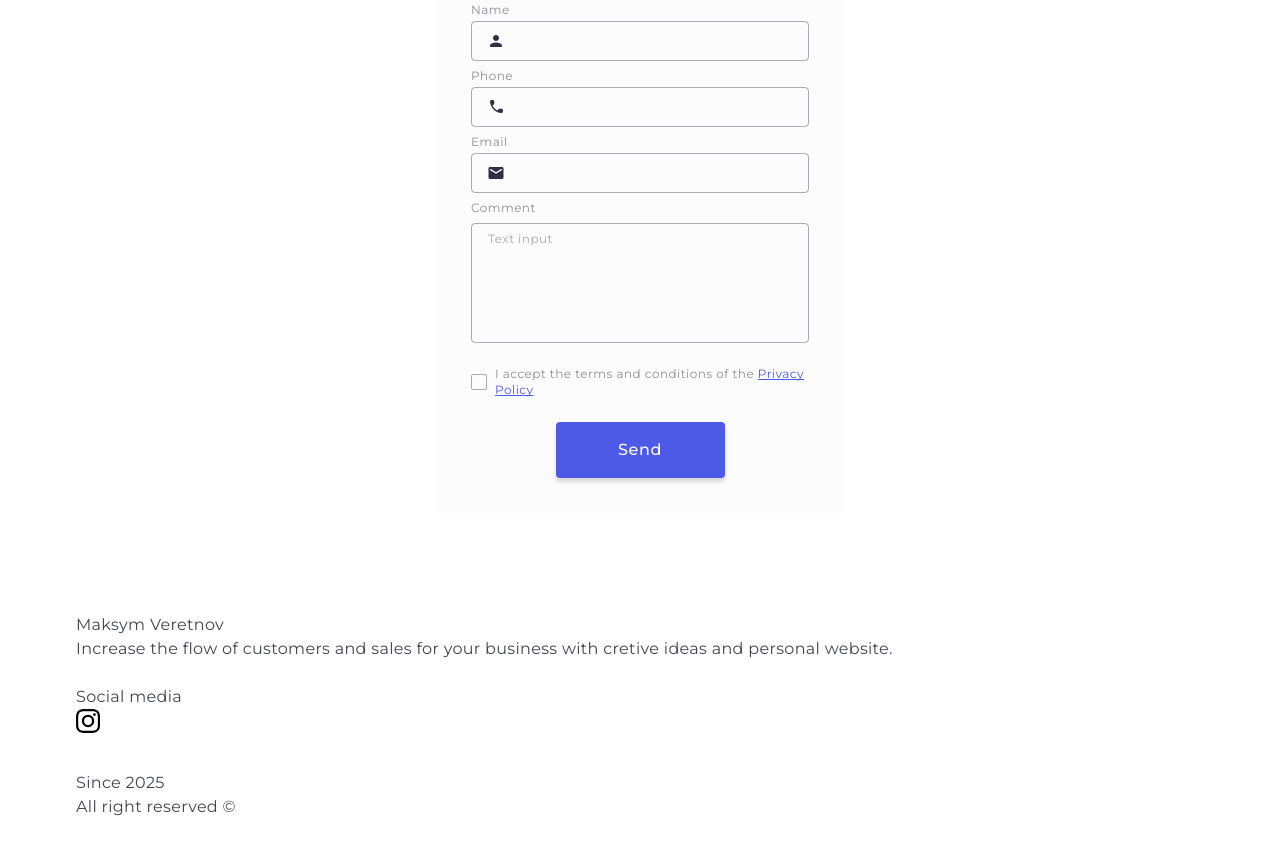
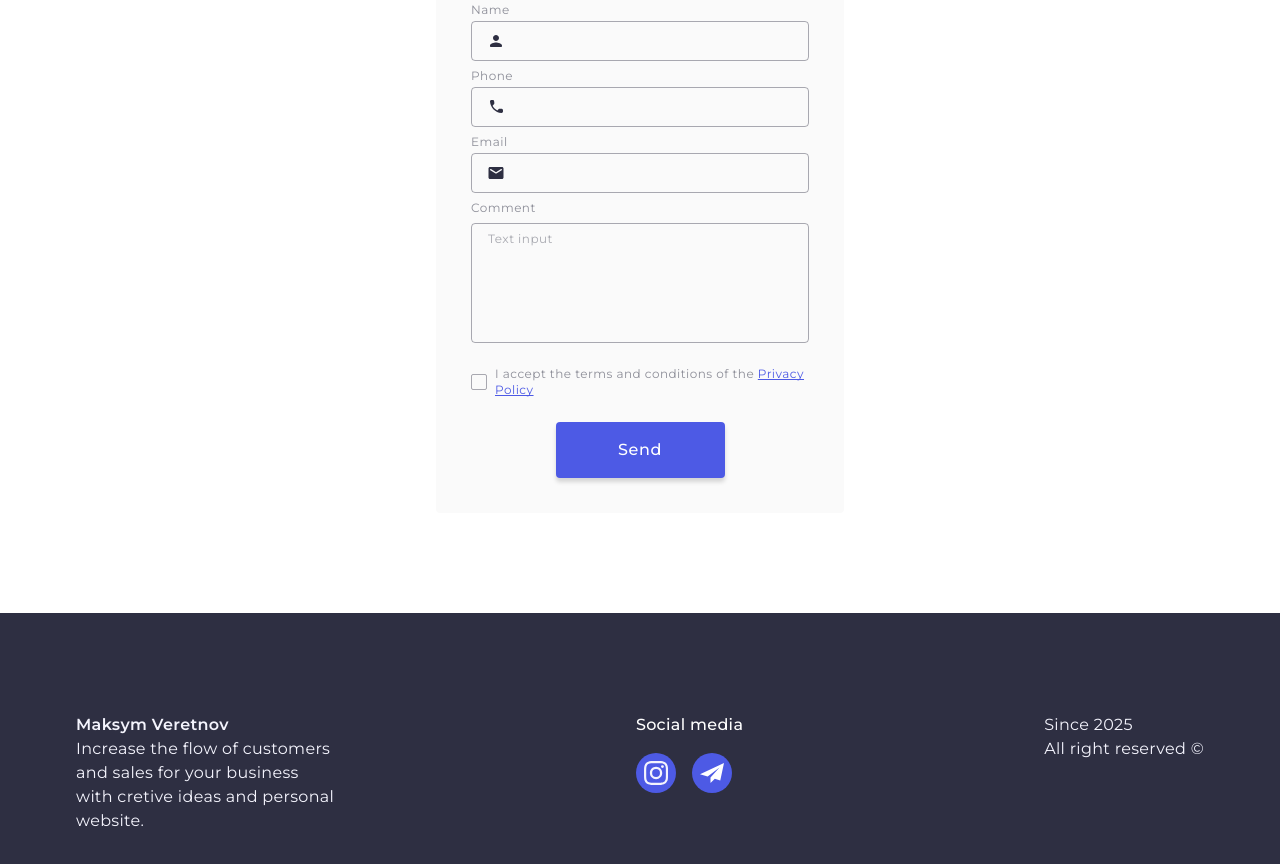
Before and after one commit to vertmaks/personal-website, a plain HTML site: page index.html in a window 1280 px wide. Shown: the part 1755-2619 px from the top of the page. Before the commit the page ends 2574 px from the top, so only its background shows below. Drawn offline with nearby package versions, Linux system fonts and the light colour scheme.

Commit message:
Update styles.css

```diff
--- a/css/styles.css
+++ b/css/styles.css
@@ -239,6 +239,7 @@ header .container {
   flex-direction: row;
   flex-wrap: wrap;
   gap: 20px;
+  margin: 0 auto;
 }
 
 .portfolio-card-link {
@@ -296,7 +297,7 @@ header .container {
   border-radius: 4px;
   /* box-shadow: 0 1px 1px 0 rgba(0, 0, 0, 0.14), 0 1px 3px 0 rgba(0, 0, 0, 0.12),
     0 2px 1px 0 rgba(0, 0, 0, 0.2); */
-  background: #fcfcfc;
+  background: #fafafa;
   width: 408px;
   padding: 35px;
   margin: 0 auto;
@@ -736,3 +737,78 @@ header .container {
 }
 
 /* #endregion */
+
+/* #region Footer */
+
+.footer {
+  padding: 100px 0;
+  background-color: #2e2f42;
+}
+
+.footer .container {
+  display: flex;
+  flex-wrap: nowrap;
+  align-items: baseline;
+  justify-content: space-between;
+  padding: 0 15px;
+}
+
+.footer-name-container {
+  max-width: 264px;
+  margin-bottom: 0;
+  margin-right: 120px;
+}
+
+.footer-name {
+  color: #f4f4fd;
+  font-weight: 600;
+}
+
+.footer-descr {
+  max-width: 264px;
+  color: #f4f4fd;
+}
+
+.footer-links-container {
+  text-align: center;
+  margin-right: 125px;
+}
+
+.footer-heading {
+  font-weight: 500;
+  font-size: 16px;
+  color: #fff;
+  margin-bottom: 16px;
+}
+
+.footer-links-list {
+  display: flex;
+  align-items: center;
+  justify-content: flex-start;
+  gap: 16px;
+}
+
+.footer-links-item .social-links {
+  transition: background-color 250ms cubic-bezier(0.4, 0, 0.2, 1);
+}
+
+.footer-links-item .social-links:hover,
+.footer-links-item .social-links:focus {
+  background-color: #31d0aa;
+}
+
+.social-links {
+  display: flex;
+  width: 40px;
+  height: 40px;
+  background-color: #4d5ae5;
+  border-radius: 50%;
+  align-items: center;
+  justify-content: center;
+  cursor: pointer;
+}
+
+.icon {
+  fill: #f4f4fd;
+}
+/* #endregion */
```
